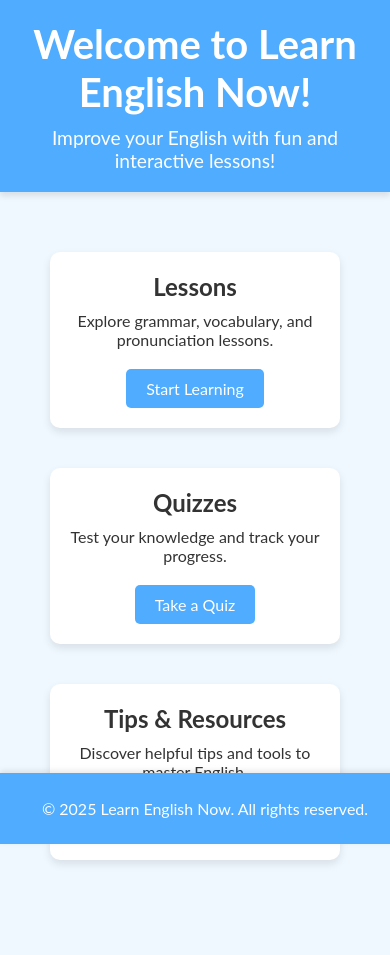
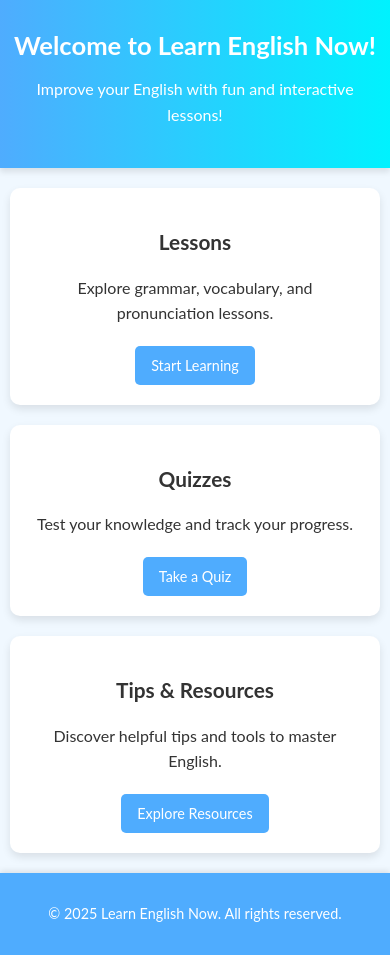
Before and after one commit to latifaDevelopper/english-website, a plain HTML site: page index.html in a window 390 px wide. Before the commit the page ends 920 px from the top, so only its background shows below. Drawn offline with Linux system fonts and the light colour scheme.

Commit message:
Update index.html

```diff
--- a/index.html
+++ b/index.html
@@ -5,18 +5,24 @@
   <meta name="viewport" content="width=device-width, initial-scale=1.0">
   <title>Learn English Now!</title>
   <style>
-        /* General Reset */
+
+    * {
+      box-sizing: border-box;
+    }
+
     body {
       margin: 0;
       font-family: 'Lato', sans-serif;
-            background-color: #f0f8ff; /* Light blue background */
+      background-color: #f0f8ff;
       color: #333;
+      line-height: 1.6;
     }
 
+    /* Header */
     header {
       text-align: center;
-            padding: 20px;
-            background-color: #4facfe; /* Gradient-like blue */
+      padding: 40px 20px;
+      background: linear-gradient(90deg, #4facfe, #00f2fe);
       color: white;
       box-shadow: 0 4px 6px rgba(0, 0, 0, 0.1);
     }
@@ -28,14 +34,18 @@
 
     header p {
       font-size: 1.2rem;
-            margin: 10px 0 0;
+      margin-top: 10px;
     }
 
+    /* Main Content */
     .main-content {
       display: flex;
-            justify-content: space-around;
+      justify-content: center;
       flex-wrap: wrap;
+      gap: 20px;
       padding: 40px 20px;
+      max-width: 1200px;
+      margin: 0 auto;
     }
 
     .section {
@@ -43,25 +53,24 @@
       background-color: white;
       border-radius: 10px;
       box-shadow: 0 4px 8px rgba(0, 0, 0, 0.1);
-            width: 250px;
-            padding: 20px;
-            margin: 20px;
+      width: 280px;
+      padding: 25px;
       transition: transform 0.3s, background-color 0.3s;
     }
 
     .section:hover {
       transform: scale(1.05);
-            background-color: #e0f7fa; /* Light pastel blue hover effect */
+      background-color: #e0f7fa;
     }
 
     .section h2 {
-            font-size: 1.5rem;
-            margin: 0 0 10px;
+      font-size: 1.6rem;
+      margin-bottom: 10px;
     }
 
     .section p {
       font-size: 1rem;
-            margin: 0 0 20px;
+      margin-bottom: 20px;
     }
 
     .section a {
@@ -76,18 +85,74 @@
     }
 
     .section a:hover {
-            background-color: #1d8cf8; /* Darker blue */
+      background-color: #1d8cf8;
+    }
+
+    /* Footer */
+    footer {
+      text-align: center;
+      padding: 15px;
+      background-color: #4facfe;
+      color: white;
+      box-shadow: 0 -2px 6px rgba(0, 0, 0, 0.1);
+    }
+
+    /* RESPONSIVE DESIGN */
+    @media (max-width: 1024px) {
+      header h1 {
+        font-size: 2rem;
+      }
+      header p {
+        font-size: 1.1rem;
+      }
+      .section {
+        width: 45%;
+      }
+    }
+
+    @media (max-width: 768px) {
+      header h1 {
+        font-size: 1.8rem;
+      }
+      .section {
+        width: 80%;
+      }
+    }
+
+    @media (max-width: 480px) {
+      header {
+        padding: 25px 10px;
+      }
+
+      header h1 {
+        font-size: 1.6rem;
+      }
+
+      header p {
+        font-size: 1rem;
+      }
+
+      .main-content {
+        padding: 20px 10px;
+      }
+
+      .section {
+        width: 100%;
+        padding: 20px;
+      }
+
+      .section h2 {
+        font-size: 1.3rem;
+      }
+
+      .section a {
+        font-size: 0.9rem;
+        padding: 8px 16px;
       }
 
       footer {
-            text-align: center;
-            padding: 10px;
-            background-color: #4facfe;
-            color: white;
-            position: fixed;
-            bottom: 0;
-            width: 100%;
-            box-shadow: 0 -2px 6px rgba(0, 0, 0, 0.1);
+        font-size: 0.9rem;
+      }
     }
   </style>
 </head>
```
Lines whose indentation alone changed are shown as unchanged.
